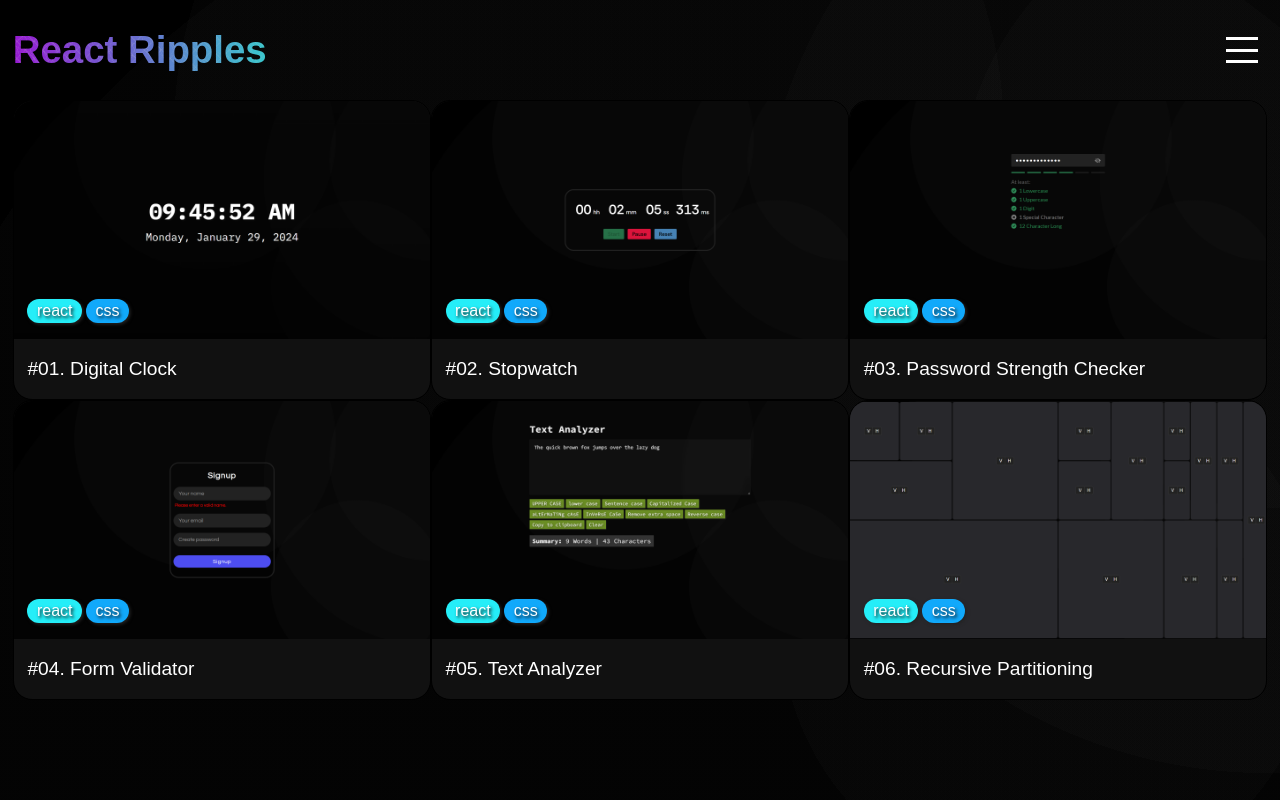
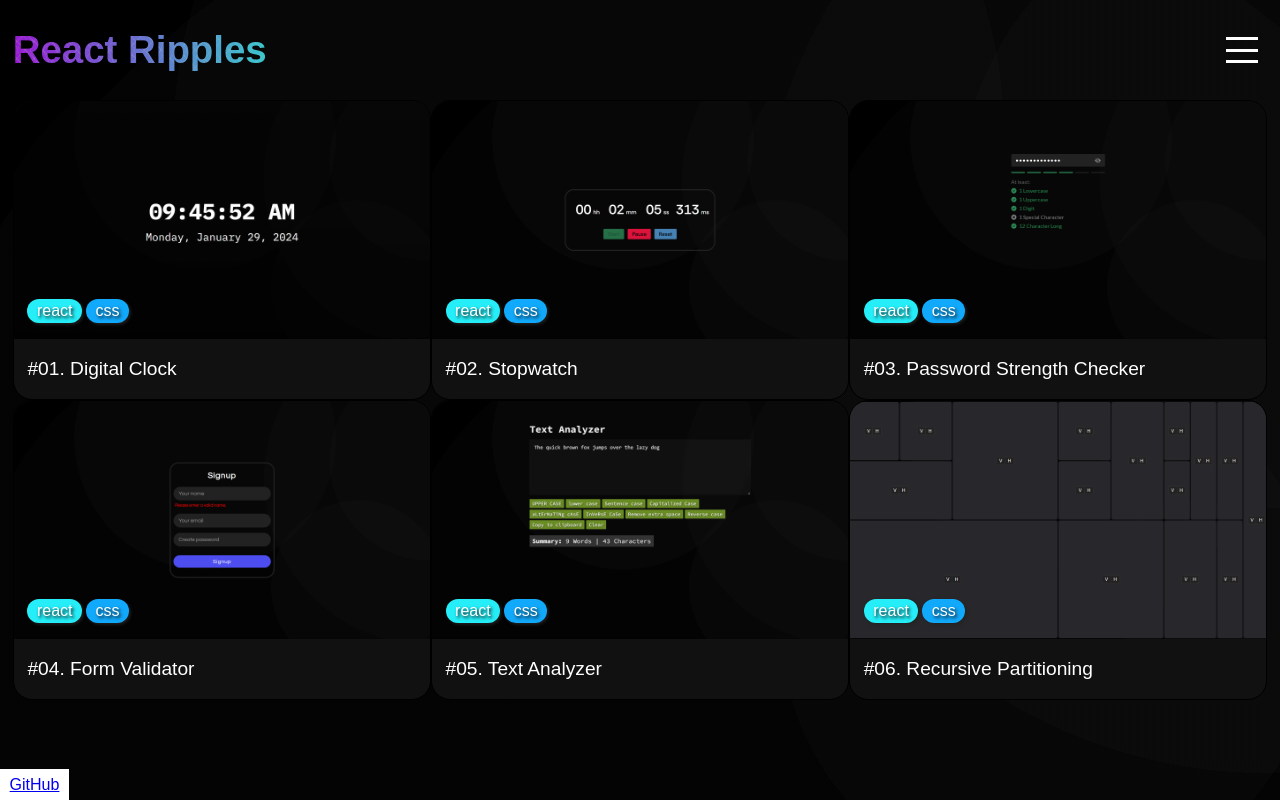
Before and after one commit to riazul01/reactor, a React (Vite) app: page / in a window 1280 px wide. Built offline with nearby package versions, Linux system fonts and the light colour scheme; a web font is replaced by a local one.

Commit message:
github link added

```diff
--- a/src/pages/home/Home.jsx
+++ b/src/pages/home/Home.jsx
@@ -25,6 +25,7 @@ const Home = () => {
                 <Card thumb={TextAnalyzerThumb} title={"#05. Text Analyzer"} path={"/text-analyzer"}/>
                 <Card thumb={RecursivePartitioningThumb} title={"#06. Recursive Partitioning"} path={"/recursive-partitioning"}/>
             </div>
+            <a href="https://github.com/riazul01" className="gitHubLink" target="_blank" rel="noreferrer">GitHub</a>
         </div>
     );
 }
--- a/src/pages/home/home.css
+++ b/src/pages/home/home.css
@@ -19,6 +19,14 @@
     overflow: hidden;
 }
 
+.gitHubLink {
+    padding: 0.4rem 0.6rem;
+    position: fixed;
+    bottom: 0;
+    left: 0;
+    background: #fff;
+}
+
 @media screen and (max-width: 1020px) {
     .projects {
         grid-template-columns: repeat(2, 1fr);
```
